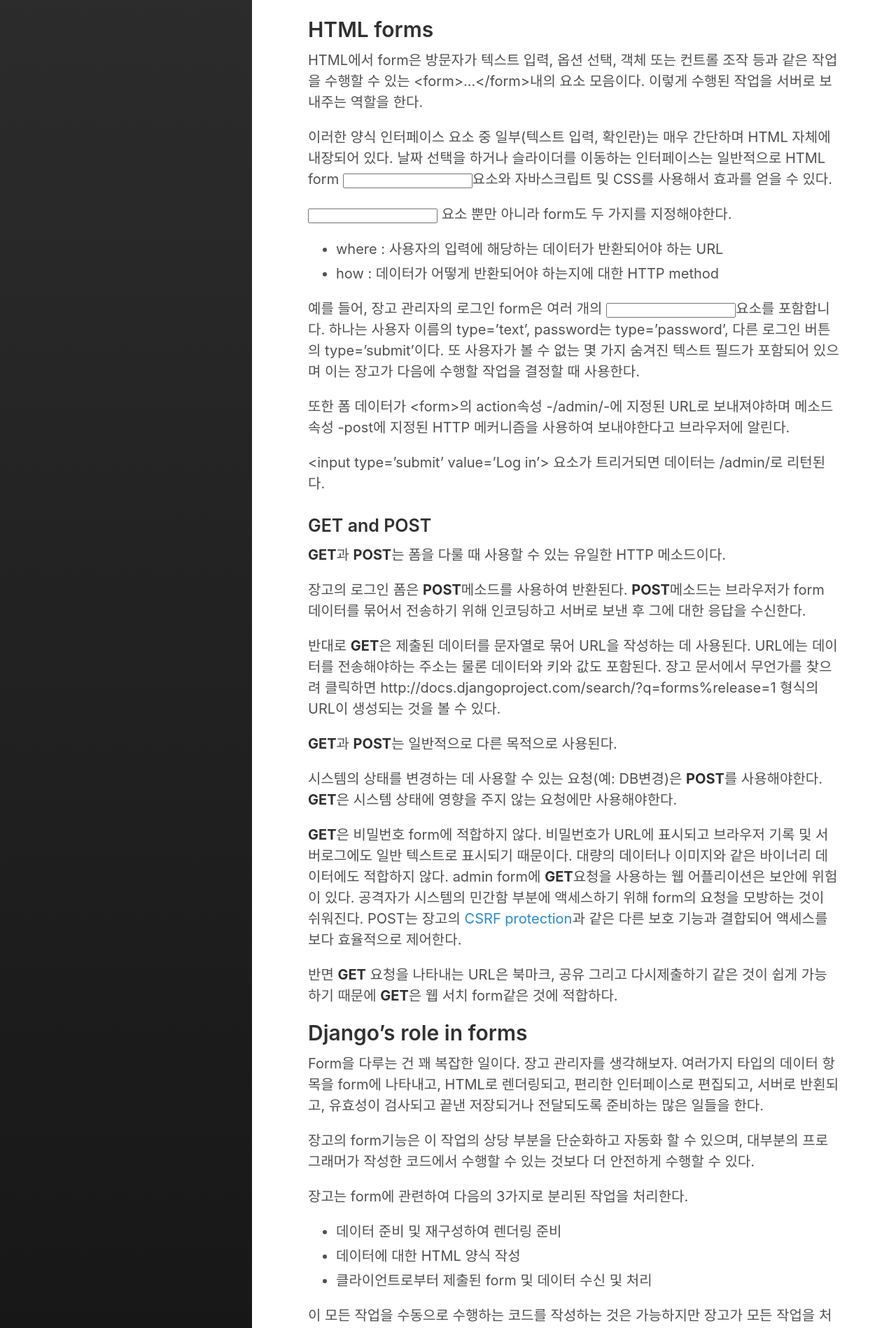
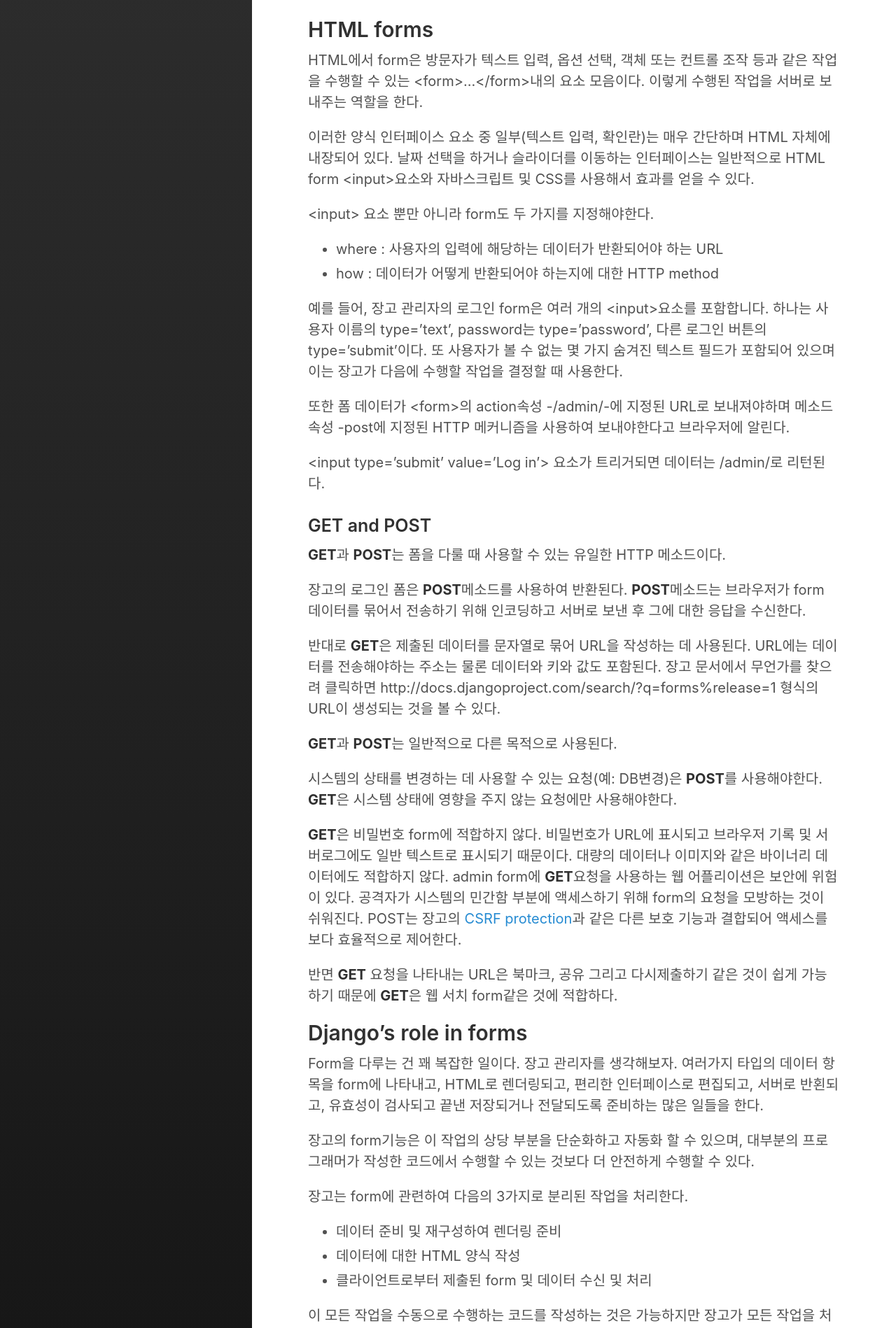
Before and after one commit to Chrisaor/chrisaor.github.com, a Jekyll site: the page built from _posts/Django/2018-03-07-FormOverview.md, in a window 1280 px wide. Shown: the part 565-2463 px from the top of the page at 70% size. Built offline with Jekyll 4.4.1, drawn with Linux system fonts in a browser that asks for light colours; some of the changed text lies outside the part shown.

```diff
--- a/_posts/Django/2018-03-07-FormOverview.md
+++ b/_posts/Django/2018-03-07-FormOverview.md
@@ -17,18 +17,18 @@ categories: django
 
 ## HTML forms
 
-HTML에서 form은 방문자가 텍스트 입력, 옵션 선택, 객체 또는 컨트롤 조작 등과 같은 작업을 수행할 수 있는 <form>...</form>내의 요소 모음이다. 이렇게 수행된 작업을 서버로 보내주는 역할을 한다.
+HTML에서 form은 방문자가 텍스트 입력, 옵션 선택, 객체 또는 컨트롤 조작 등과 같은 작업을 수행할 수 있는 \<form>...\</form>내의 요소 모음이다. 이렇게 수행된 작업을 서버로 보내주는 역할을 한다.
 
-이러한 양식 인터페이스 요소 중 일부(텍스트 입력, 확인란)는 매우 간단하며 HTML 자체에 내장되어 있다. 날짜 선택을 하거나 슬라이더를 이동하는 인터페이스는 일반적으로 HTML form <input>요소와 자바스크립트 및 CSS를 사용해서 효과를 얻을 수 있다.
+이러한 양식 인터페이스 요소 중 일부(텍스트 입력, 확인란)는 매우 간단하며 HTML 자체에 내장되어 있다. 날짜 선택을 하거나 슬라이더를 이동하는 인터페이스는 일반적으로 HTML form \<input>요소와 자바스크립트 및 CSS를 사용해서 효과를 얻을 수 있다.
 
-<input> 요소 뿐만 아니라 form도 두 가지를 지정해야한다.
+\<input> 요소 뿐만 아니라 form도 두 가지를 지정해야한다.
 
 - where : 사용자의 입력에 해당하는 데이터가 반환되어야 하는 URL
 - how : 데이터가 어떻게 반환되어야 하는지에 대한 HTTP method
 
-예를 들어, 장고 관리자의 로그인 form은 여러 개의 <input>요소를 포함합니다. 하나는 사용자 이름의 type='text', password는 type='password', 다른  로그인 버튼의 type='submit'이다. 또 사용자가 볼 수 없는 몇 가지 숨겨진 텍스트 필드가 포함되어 있으며 이는 장고가 다음에 수행할 작업을 결정할 때 사용한다.
+예를 들어, 장고 관리자의 로그인 form은 여러 개의 \<input>요소를 포함합니다. 하나는 사용자 이름의 type='text', password는 type='password', 다른  로그인 버튼의 type='submit'이다. 또 사용자가 볼 수 없는 몇 가지 숨겨진 텍스트 필드가 포함되어 있으며 이는 장고가 다음에 수행할 작업을 결정할 때 사용한다.
 
-또한 폼 데이터가 <form>의 action속성 -/admin/-에 지정된 URL로 보내져야하며 메소드 속성 -post에 지정된 HTTP 메커니즘을 사용하여 보내야한다고 브라우저에 알린다.
+또한 폼 데이터가 \<form>의 action속성 -/admin/-에 지정된 URL로 보내져야하며 메소드 속성 -post에 지정된 HTTP 메커니즘을 사용하여 보내야한다고 브라우저에 알린다.
 
 \<input type='submit' value='Log in'> 요소가 트리거되면 데이터는 /admin/로 리턴된다.
 
```
Also changed, not shown: _posts/Algorithm/2018-03-12-Algorithm_CountTotalSetBits.md (added, +48 -0 lines).
